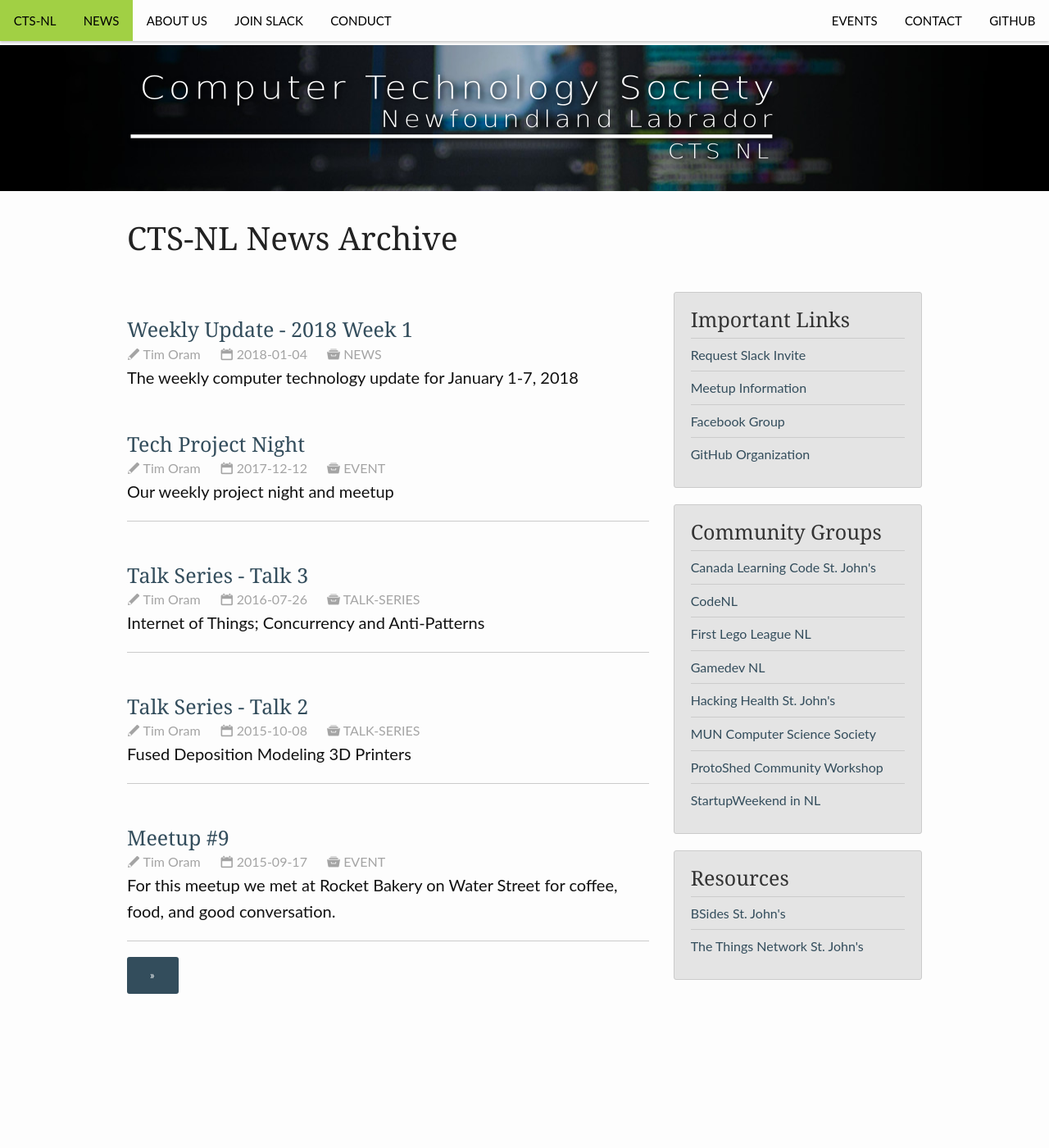
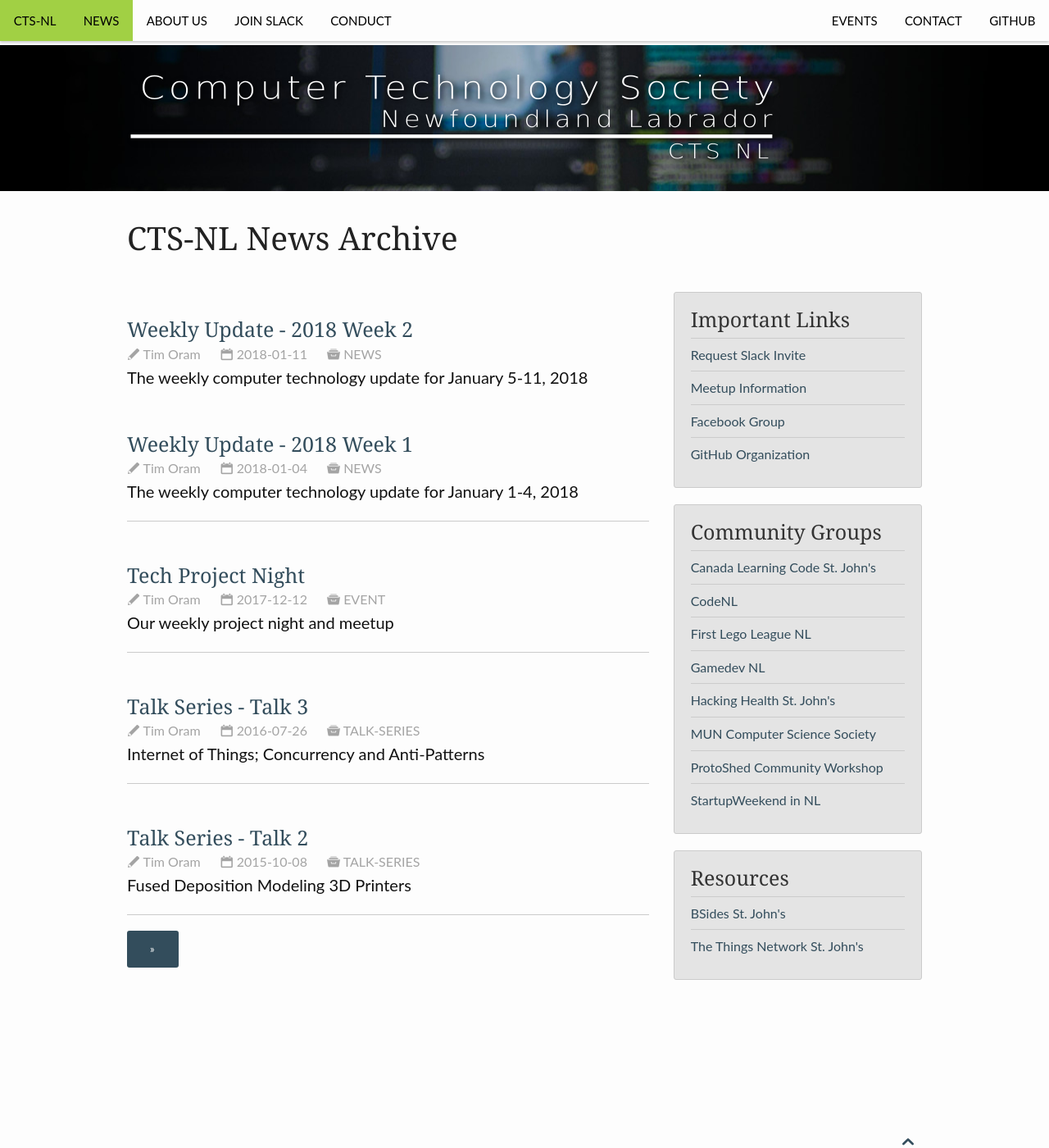
Before and after one commit to CTS-NL/CTS-NL.github.io, a Jekyll site: the page built from news/index.html, in a window 1280 px wide and 1400 px high. Shown: the whole window at 82% size. Built offline with Jekyll 4.4.1, drawn with Linux system fonts in a browser that asks for light colours; the list of posts is cut into pages by our own code; some of the changed lines change nothing that is shown.

Commit message:
Weekly update - Week 2

```diff
--- a/_posts/2018-01-04-Weekly-Update.md
+++ b/_posts/2018-01-04-Weekly-Update.md
@@ -1,7 +1,7 @@
 ---
 layout: page
 title: "Weekly Update - 2018 Week 1"
-teaser: "The weekly computer technology update for January 1-7, 2018"
+teaser: "The weekly computer technology update for January 1-4, 2018"
 header:
     image: "logo.png"
     pattern: "header-texture.jpg"
--- /dev/null
+++ b/_posts/2018-01-11-Weekly-Update.md
@@ -0,0 +1,38 @@
+---
+layout: page
+title: "Weekly Update - 2018 Week 2"
+teaser: "The weekly computer technology update for January 5-11, 2018"
+header:
+    image: "logo.png"
+    pattern: "header-texture.jpg"
+categories:
+    - news
+---
+
+## Upcoming Events
+
+* CTS-NL is partnering with the MUN Computer Science Society to host a talk on [Modern Cyber Threats][talk] this January 17
+* Join us at our [Tech Project Night and Meetup][meetup] this Thursday January 18
+* Gamedev NL's 2018 Game Jam is January 26-28
+
+### Technology News
+
+* Newfoundland Company releases [Qwidder][quidder], an app designed to help smokers quit. [read](http://www.cbc.ca/news/canada/newfoundland-labrador/qwidder-app-stop-smoking-1.4472543)
+* Sonar system developed by [Kraken Robotics][kraken] will be used to find Malaysia Airlines flight MH370. [read](http://www.thetelegram.com/business/st-johns-company-to-search-for-missing-malaysian-airliner-174627/)
+
+### Jobs
+
+* [Colab Software][colab] is looking for [Lead Developer](https://www.colabsoftware.com/careers).
+* [Other Ocean][otherocean] is looking for a [Software Programmer](https://www.jobbank.gc.ca/jobsearch/jobposting/25557222)
+and a [Video Game Designer](https://www.jobbank.gc.ca/jobsearch/jobposting/25530884?platform=hootsuite).
+* [Zambara](https://www.zambara.net/) is hiring for a [remote part time developer](https://www.zambara.net/team) position.
+* [Clockwork Fox Studios](http://clockworkfoxstudios.com/) is hiring a [Backend Web Developer](http://clockworkfoxstudios.com/back-end-web-developer/).
+
+[meetup]:https://www.meetup.com/Computer-Technology-Society-of-Newfoundland-and-Labrador/events/pdlfbpyxcbxb/
+[talk]:https://www.meetup.com/Computer-Technology-Society-of-Newfoundland-and-Labrador/events/246501399/
+
+[otherocean]:http://www.otherocean.com/
+[chummy]:https://chummygames.com
+[quidder]:https://qwidder.com/
+[kraken]:http://krakenrobotics.com/
+[colab]:https://www.colabsoftware.com/
```
